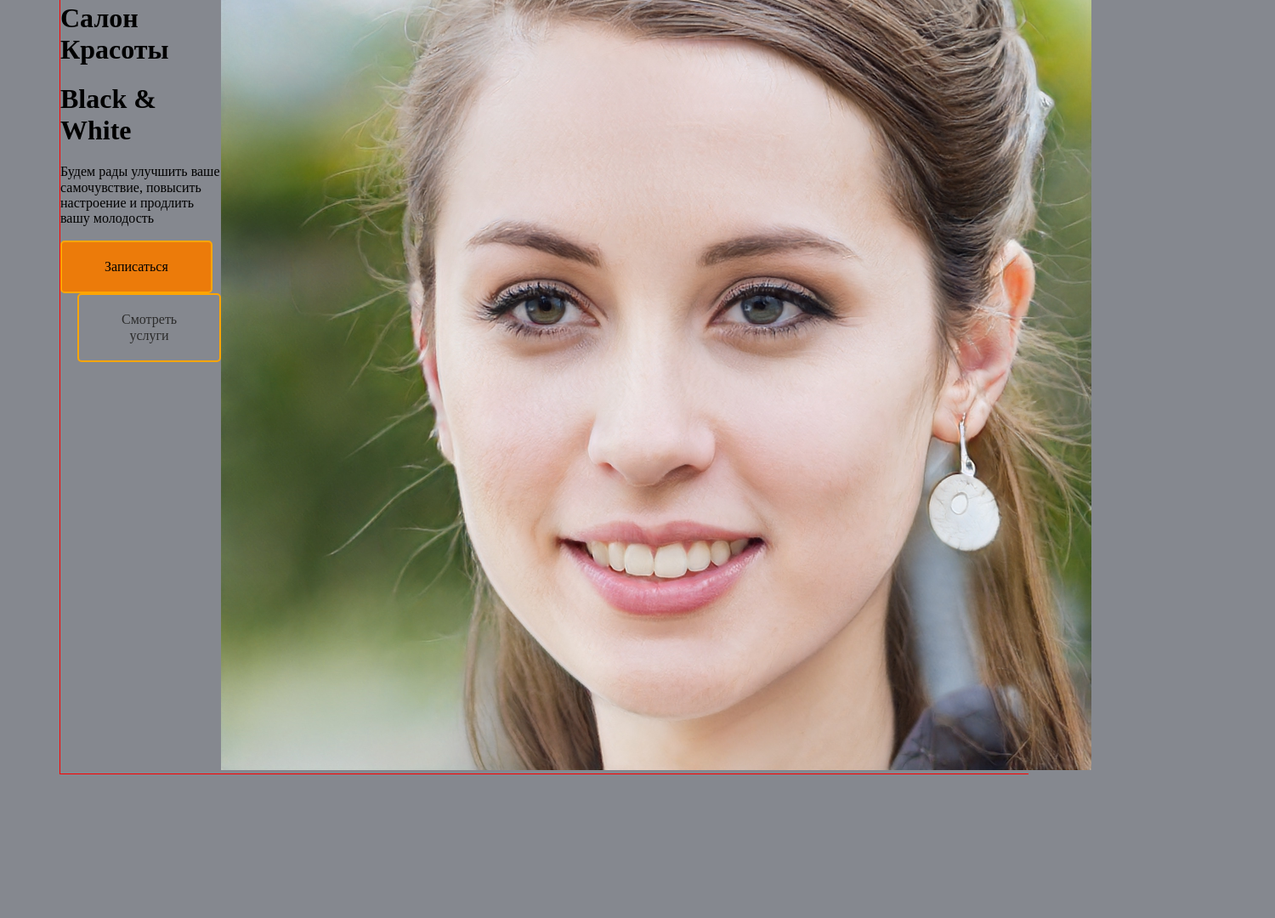
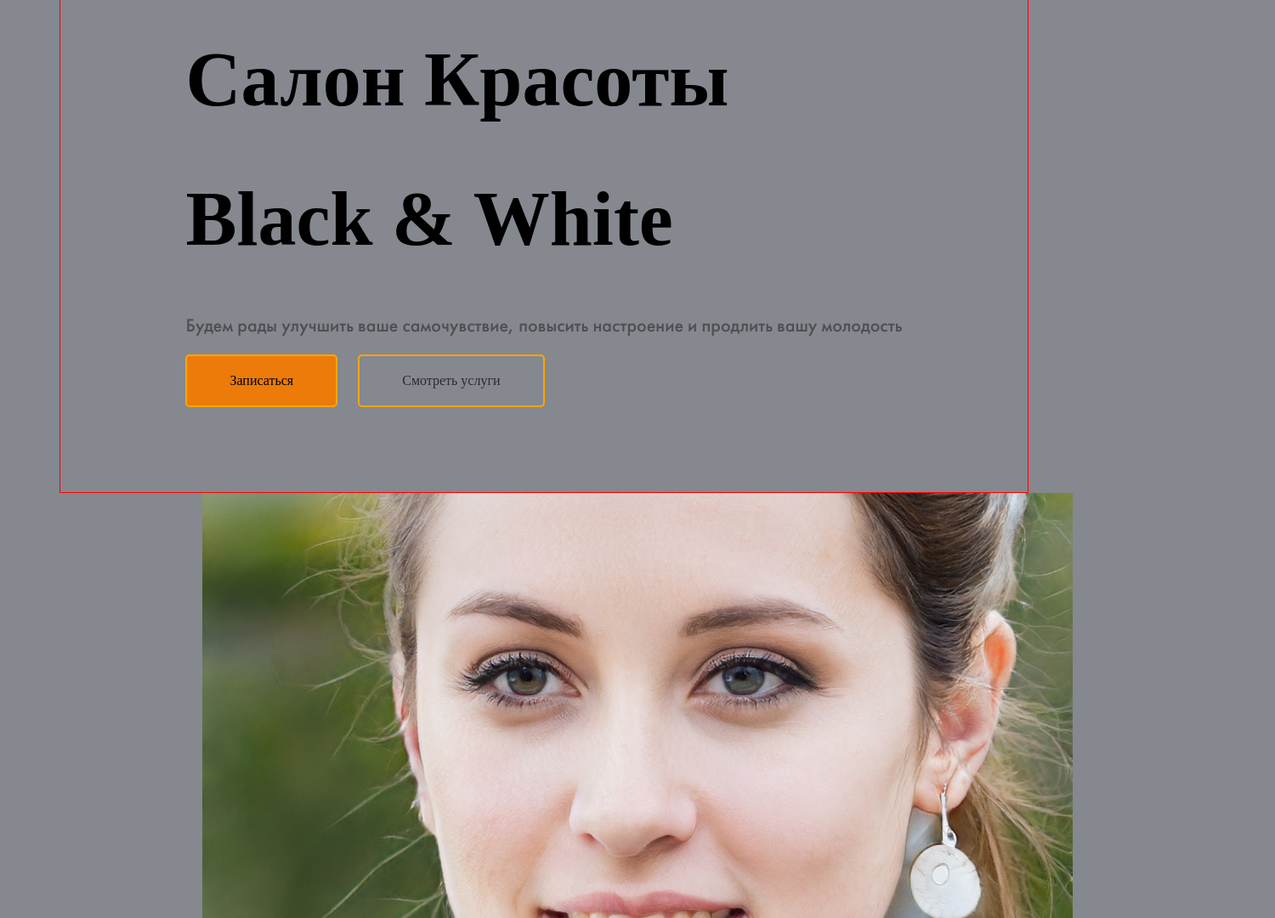
Before and after one commit to kolayma/Black-White, a plain HTML site: page index.html in a window 1280 px wide. Shown: the part 217-1297 px from the top of the page at 85% size, 1500 px wide, since content can reach past the window. Before the commit the page ends 1128 px from the top, so only its background shows below. Drawn offline with Linux system fonts and the light colour scheme.

Commit message:
delete img in section, html and added background image in css

```diff
--- a/css/style.css
+++ b/css/style.css
@@ -5,8 +5,22 @@
 @font-face {
   font-family: 'Futura PT Demi';
   src: url('../fonts/FuturaPT-Demi.woff2') format('woff2'),
-  url('../fonts/FuturaPT-Demi.woff') format('woff');
+    url('../fonts/FuturaPT-Demi.woff') format('woff');
   font-weight: 600;
+  font-style: normal;
+}
+@font-face {
+  font-family: 'Futura PT Medium';
+  src: url('../fonts/FuturaPT-Medium.woff2') format('woff2'),
+    url('../fonts/FuturaPT-Medium.woff') format('woff');
+  font-weight: 400;
+  font-style: normal;
+}
+@font-face {
+  font-family: 'Futura PT Light';
+  src: url('../fonts/FuturaPT-Light.woff2') format('woff2'),
+    url('../fonts/FuturaPT-Light.woff') format('woff');
+  font-weight: 200;
   font-style: normal;
 }
 .body {
@@ -32,6 +46,15 @@
   padding-top: 100px;
   padding-bottom: 100px;
 }
+.nameone {
+  font-weight: bold;
+  font-size: 90px;
+}
+.nametwo {
+  font-family: 'Futura PT Medium';
+  font-size: 22px;
+  color: #4e4f52;
+}
 .button-order {
   padding: 20px 50px 20px 50px;
   border: 2px solid orange;
@@ -46,5 +69,10 @@
   margin-left: 20px;
 }
 .picture {
-  overflow: hidden;
+  height: 500px;
+  width: 1500px;
+  background-image: url(../img/image\ \(7\).jpg);
+  background-position: center;
+  background-repeat: no-repeat;
+
 }
--- a/index.html
+++ b/index.html
@@ -37,11 +37,11 @@
       <!-- /.header-container -->
     </header>
     <!-- /.header -->
-    <sector class="main">
+    <section class="main">
       <div class="description">
-        <h1>Салон Красоты</h1>
-        <h1>Black & White</h1>
-        <p>
+        <h1 class="nameone">Салон Красоты</h1>
+        <h1 class="nameone">Black & White</h1>
+        <p class="nametwo">
           Будем рады улучшить ваше самочувствие, повысить настроение и продлить
           вашу молодость
         </p>
@@ -49,11 +49,11 @@
         <button class="button-look">Смотреть услуги</button>
       </div>
       <!-- /.description -->
-      <div class="picter">
-        <img src="img/image (7).jpg" alt="picture of a girl" />
-      </div>
-      <!-- /.picter -->
-    </sector>
+
+    </section>
+    <section class="picture">
+
+    </section>
     <!-- /.hero -->
   </body>
 </html>
```
